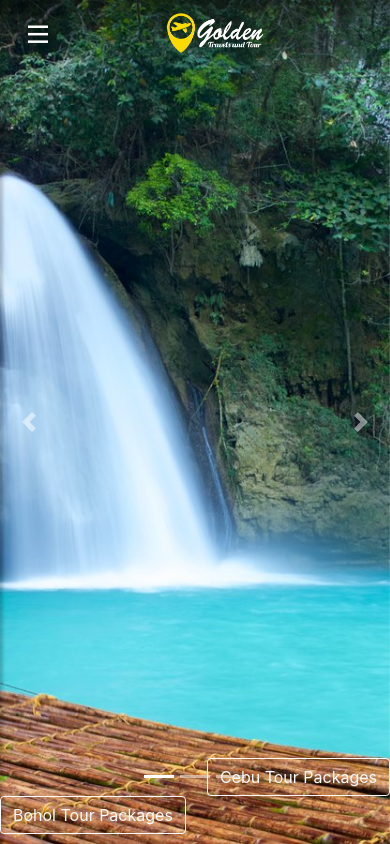
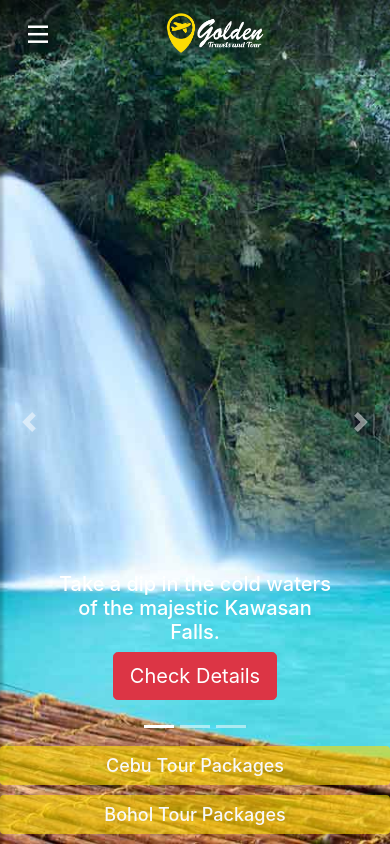
Before and after one commit to jruiz123/tours-and-travel, a PHP site: page / in a window 390 px wide. Run offline with PHP 8.4, Linux system fonts and the light colour scheme; some libraries are stand-ins or nearby versions.

Commit message:
Update For Faster Load Time

```diff
--- a/assets/css/style.css
+++ b/assets/css/style.css
@@ -11,12 +11,28 @@
     border: none;
 }
 
+.carousel-indicators, .carousel-caption {
+    bottom: 50px;
+}
+
 @media (max-width: 576px) {
     a.navbar-brand > img#home-logo {
         height: 40px;
     }
+
     .menu-button {
         margin-top: 0px;
+    }
+
+    .carousel-caption {
+        bottom: 100px;
+    }
+
+    .carousel-indicators {
+        bottom: 100px;
+    }
+    .btn-cebu-package {
+        bottom: 10px;
     }
 }
 
@@ -136,9 +152,6 @@ a[aria-expanded="true"]::before {
     background-size: cover;
 }
 
-.carousel-indicators, .carousel-caption {
-    bottom: 50px;
-}
 
 .carousel-indicators:hover {
     cursor: pointer;
@@ -149,11 +162,17 @@ a[aria-expanded="true"]::before {
     height: 10px;
 }
 
+.btn-golden {
+    background: rgba(252,219,4,0.6);
+    border: none;
+    font-weight: 500;
+    font-size: large
+}
+
 .btn-golden:hover, .btn-golden.btn-active {
     background: #fcdb04;
     border-color: #fcdb04;
     color: #fff;
-    font-weight: 500;
 }
 
 .golden-text {
--- a/index.php
+++ b/index.php
@@ -63,22 +63,22 @@
 					<li data-target="#carouselExampleIndicators" data-slide-to="2"></li>
 				</ol>
 				<div class="carousel-inner" role="listbox">
-					<div class="carousel-item active" style="background-image: url('assets/images/repo/kawasan 1.jpg')">
-						<div class="carousel-caption d-none d-md-block">
+					<div class="carousel-item active" style="background-image: url('assets/images/repo_2/kawasan-1.jpg')">
+						<div class="carousel-caption d-md-block">
 							<p class="h5">Take a dip in the cold waters of the majestic Kawasan Falls.</p>
 						  <a href="tour-packages.php#cebu" class="btn btn-danger btn-lg">Check Details</a>
               <br /><br />
             </div>
 					</div>
-					<div class="carousel-item" style="background-image: url('assets/images/repo/island hopping.jpg')">
-						<div class="carousel-caption d-none d-md-block">
+					<div class="carousel-item" style="background-image: url('assets/images/repo_2/island-hopping.jpg')">
+						<div class="carousel-caption d-md-block">
 							<p class="h5">Explore the colorful reefs hidden in the islands of Bohol.</p>
 						  <a href="tour-packages.php#cebu" class="btn btn-danger btn-lg">Check Details</a>
 						  <br /><br />
             </div>
 					</div>
-					<div class="carousel-item" style="background-image: url('assets/images/repo/chocolate hills.jpg')">
-						<div class="carousel-caption d-none d-md-block">
+					<div class="carousel-item" style="background-image: url('assets/images/repo_2/chocolate-hills.jpg')">
+						<div class="carousel-caption d-md-block">
 							<p class="h5">Visit the magnificient Chocolate Hill of Bohol.</p>
 						  <a href="tour-packages.php#cebu" class="btn btn-danger btn-lg">Check Details</a>
 						  <br /><br />
@@ -97,18 +97,17 @@
 		</div>
   	<footer class="footer fixed-bottom ">
 			<div class="row">
-				<div class="col col-xs-1"></div>
-				<div class="col col-xs-5">
+				<div class="col-xs-5 col-sm-4 offset-sm-2 offset-md-2 btn-cebu-package">
 					<a href="tour-packages.php#cebu" class="btn btn-outline-light btn-block btn-golden">
 						Cebu Tour Packages
 					</a>
 				</div>
-				<div class="col col-xs-5">
+				<!-- <div class="col col-xs-5"> -->
+				<div class="col-xs-5 col-sm-4">
 					<a href="tour-packages.php#bohol" id="footer-link" class="btn btn-outline-light btn-block btn-golden">
 						Bohol Tour Packages
 					</a>
 				</div>
-				<div class="col col-xs-1"></div>
 			</div>
 			<div class="break"></div>
 		</footer>
```
Also changed, not shown: assets/images/repo_2/Dolphins.jpg (added), assets/images/repo_2/cebu.jpg (added), assets/images/repo_2/chocolate-hills.jpg (added), assets/images/repo_2/island-hopping.jpg (added), assets/images/repo_2/kawasan-1.jpg (added), assets/images/repo_2/osmenia.jpg (added), assets/images/repo_2/pamilacan island beach bohol.jpg (added), 1 other file.
